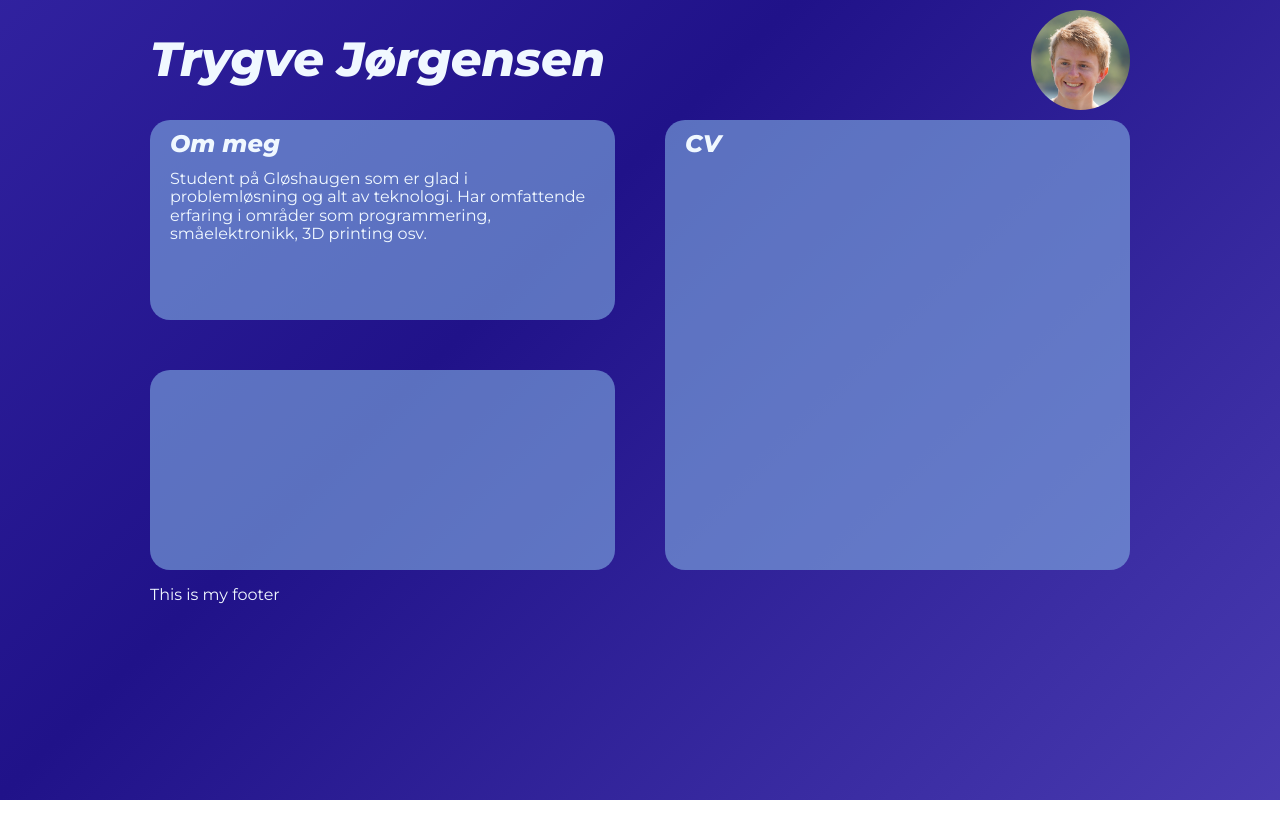
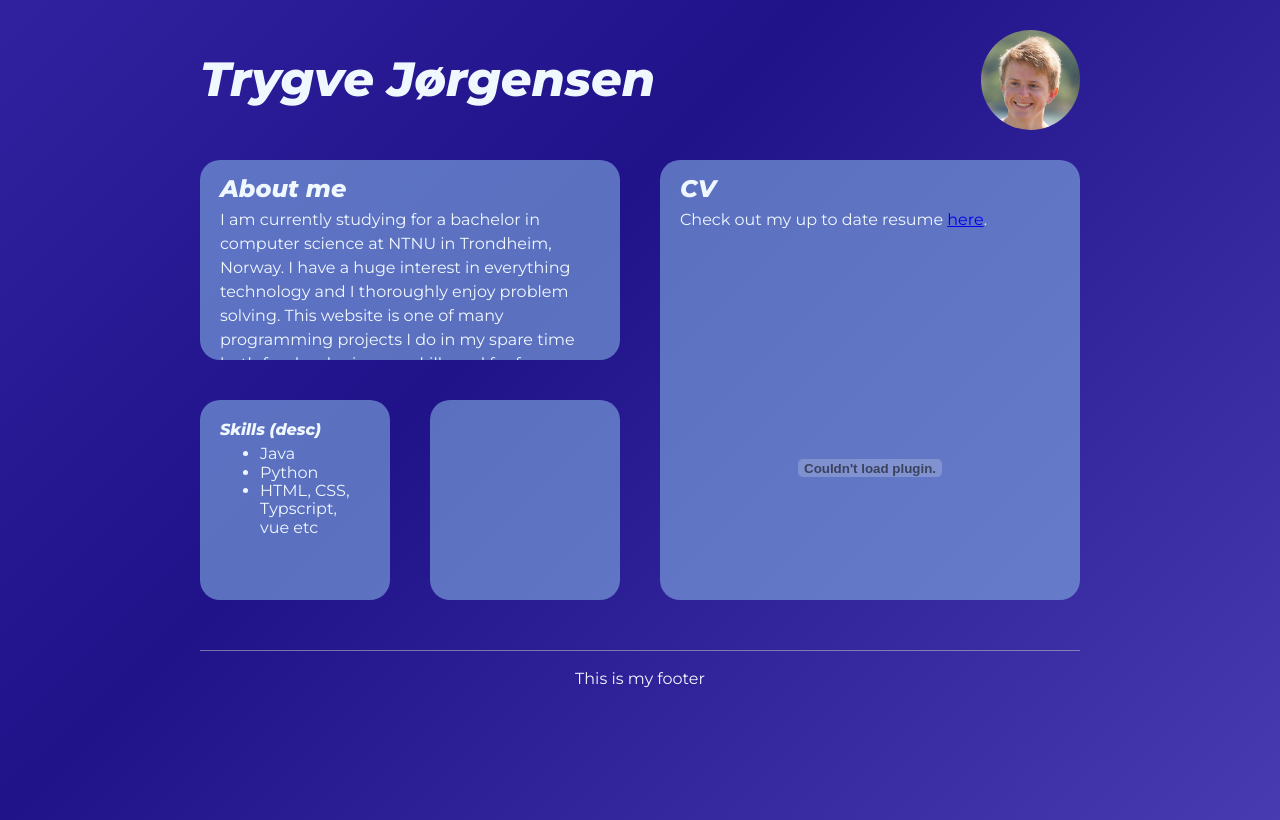
Before and after one commit to troytyggis55/personal-website, a Vue app: page / in a window 1280 px wide. Built offline with nearby package versions, Linux system fonts and the light colour scheme.

Commit message:
Gui polish and embedded pdf

```diff
--- /dev/null
+++ b/public/AboutMe.md
@@ -0,0 +1,4 @@
+### About me
+I am currently studying for a bachelor in computer science at NTNU in Trondheim, Norway.
+I have a huge interest in everything technology and I thoroughly enjoy problem solving.
+This website is one of many programming projects I do in my spare time both for developing my skills and for fun.
--- /dev/null
+++ b/public/CV.md
@@ -0,0 +1,2 @@
+### CV
+Check out my up to date resume [here](https://docs.google.com/document/d/1Oypxrr75c-w3X4Cp8TU-ML2fKKDO-sKPNrw_AOS5y44/edit?usp=sharing).
--- a/public/OmMeg.md
+++ /dev/null
@@ -1,3 +0,0 @@
-### Om meg
-Student på Gløshaugen som er glad i problemløsning og alt av teknologi. Har omfattende erfaring i
-områder som programmering, småelektronikk, 3D printing osv.
--- /dev/null
+++ b/public/Skills.md
@@ -0,0 +1,4 @@
+#### Skills (desc)
+- Java
+- Python
+- HTML, CSS, Typscript, vue etc
--- a/src/App.vue
+++ b/src/App.vue
@@ -1,20 +1,28 @@
 <template>
   <div class="page-title">
-    <DynamicTitle msg="Trygve Jørgensen"
-                  level="1"/>
-    <img :src="require('./assets/ProfilePic.jpg')" alt="Profile picture"/>
+    <DynamicTitle msg="Trygve Jørgensen" level="1"/>
+    <img :src="require('../public/ProfilePic.jpg')" alt="Profile picture"/>
   </div>
+
   <div class="g-container">
-    <CardTemplate style="grid-area: 1 / 1 / 1 / 1">
-      <MarkdownRenderer source="OmMeg.md"/>
-    </CardTemplate>
-    <CardTemplate style="grid-area: 2 / 1 / 3 / 1">
+    <CardTemplate style="grid-area: 1 / 1 / 1 / 3">
+      <MarkdownRenderer source="AboutMe.md"/>
     </CardTemplate>
 
-    <CardTemplate style="grid-area: 1 / 2 / 3 / 2">
-      <DynamicTitle msg="CV" level="3"/>
+    <CardTemplate style="grid-area: 1 / 3 / 3 / 5">
+      <MarkdownRenderer source="CV.md"/>
+      <embed src="/CV.pdf"/>
+    </CardTemplate>
+
+    <CardTemplate style="grid-area: 2 / 1 / 2 / 1">
+      <MarkdownRenderer source="Skills.md"/>
+    </CardTemplate>
+
+    <CardTemplate style="grid-area: 2 / 2 / 2 / 2">
+
     </CardTemplate>
   </div>
+
 
   <CustomFooter/>
 </template>
@@ -39,7 +47,7 @@ defineComponent({
 
 <style>
 :root{
-  --horizontal-padding: 150px;
+  --horizontal-padding: 200px;
 }
 #app {
   padding-left: var(--horizontal-padding);
@@ -47,18 +55,23 @@ defineComponent({
 }
 .g-container {
   display: grid;
-  grid-template-columns: repeat(2, 1fr);
+  grid-template-columns: repeat(4, 1fr);
   grid-template-rows: repeat(2, 200px);
-  gap: 50px;
+  gap: 40px;
   overflow: visible;
 }
 .page-title {
   display: flex;
   align-items: center;
   justify-content: space-between;
+  margin: 20px 0;
 }
 .page-title img {
   height: 100px;
   border-radius: 50px;
 }
+embed {
+  width: 100%;
+  height: 100%;
+}
 </style>
--- a/src/assets/global.scss
+++ b/src/assets/global.scss
@@ -24,6 +24,10 @@ body {
   }
 }
 
+p {
+  line-height: 1.5em;
+}
+
 h1, h2, h3 , h4, h5, h6 {
   font-style: italic;
 }
@@ -40,12 +44,27 @@ h2 {
 
 h3 {
   font-size: 1.5em;
-  margin-top: 10px;
-  margin-bottom: -3px;
+  margin-top: 15px;
+  margin-bottom: -10px;
 }
 
 h4 {
   font-size: 1em;
-  margin-top: -1px;
-  margin-bottom: -1px;
+  margin-bottom: -10px;
 }
+
+::-webkit-scrollbar {
+  width: 10px;
+}
+
+::-webkit-scrollbar-track {
+  background: #201289;
+}
+
+::-webkit-scrollbar-thumb {
+  background: #7769DD;
+}
+
+::-webkit-scrollbar-thumb:hover {
+  background: #5948D5;
+}
--- a/src/components/CardTemplate.vue
+++ b/src/components/CardTemplate.vue
@@ -1,6 +1,8 @@
 <template>
-  <div>
-    <slot></slot>
+  <div class="outer">
+    <div class="inner">
+      <slot></slot>
+    </div>
   </div>
 </template>
 
@@ -8,18 +10,43 @@
 </script>
 
 <style scoped>
-div {
+h1, h2, h3, h4, h5, h6 {
+  position: sticky;
+}
+
+.outer {
   background-color: #83b0e498;
   border-radius: 20px;
-  transition: 0.2s;
-  animation: fadeInCard 1.6s;
-  display: block;
-  padding-left: 20px;
-  padding-right: 20px;
   overflow: hidden;
 }
 
-div:hover {
+.outer:hover {
   box-shadow: 0 0 30px 1px rgba(0, 0, 0, 0.3);
 }
+
+.inner {
+  height: 100%;
+
+  padding-left: 20px;
+  padding-right: 20px;
+
+  overflow: auto;
+  overflow-wrap: break-word;
+}
+
+::-webkit-scrollbar {
+  width: 10px;
+}
+
+::-webkit-scrollbar-track {
+  background: transparent;
+}
+
+::-webkit-scrollbar-thumb {
+  background: rgba(131, 150, 228, 0.77);
+}
+
+::-webkit-scrollbar-thumb:hover {
+  background: rgba(134, 184, 220, 0.77);
+}
 </style>
--- a/src/components/CustomFooter.vue
+++ b/src/components/CustomFooter.vue
@@ -9,5 +9,10 @@ export default {
 }
 </script>
 <style>
-
+footer {
+  display: flex;
+  justify-content: center;
+  margin-top: 50px;
+  border-top: 1px solid rgba(204, 204, 204, 0.51);
+}
 </style>
```
Also changed, not shown: public/ProfilePic.jpg (renamed from src/assets/ProfilePic.jpg), 1 other file (tests, documents, lock files or other folders).
